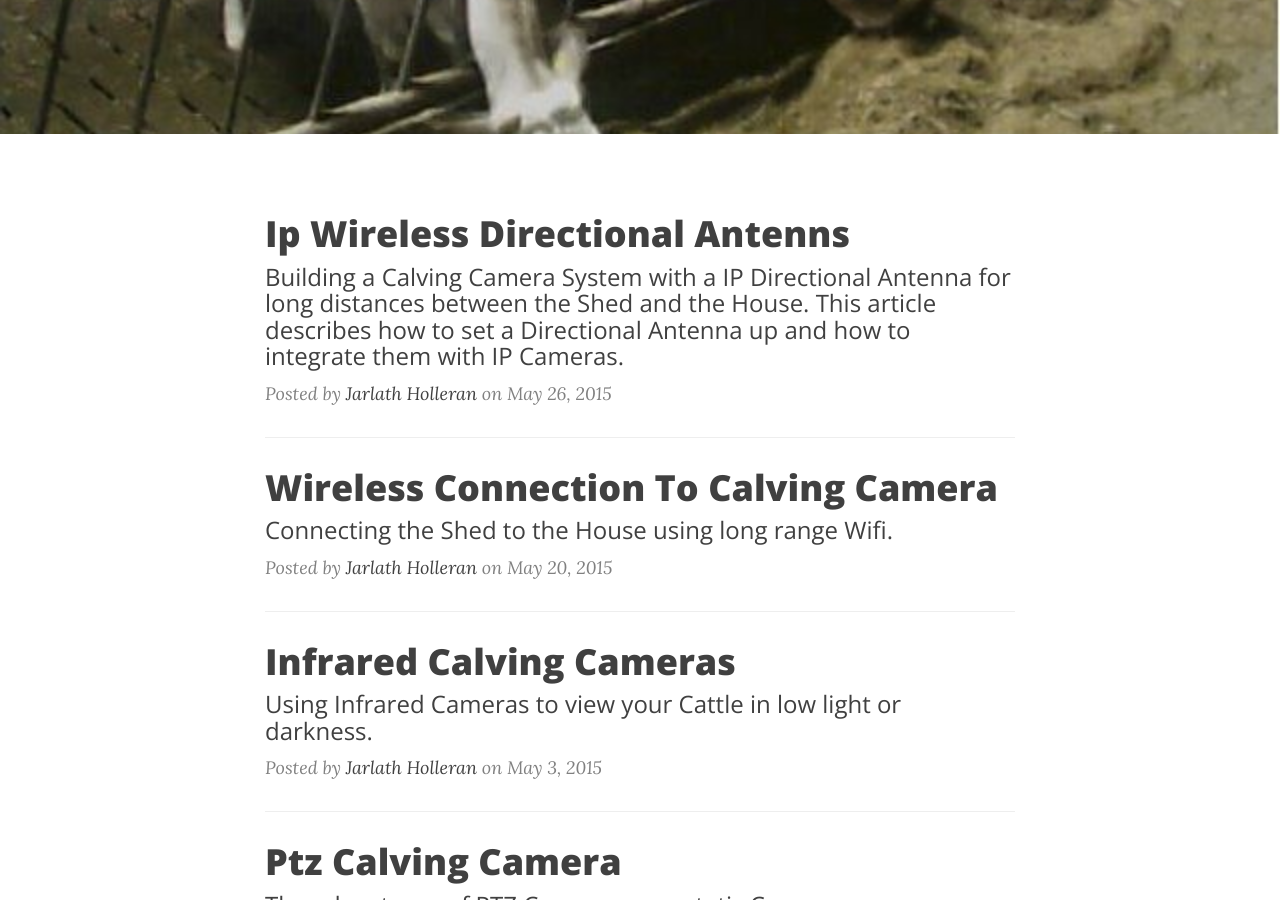
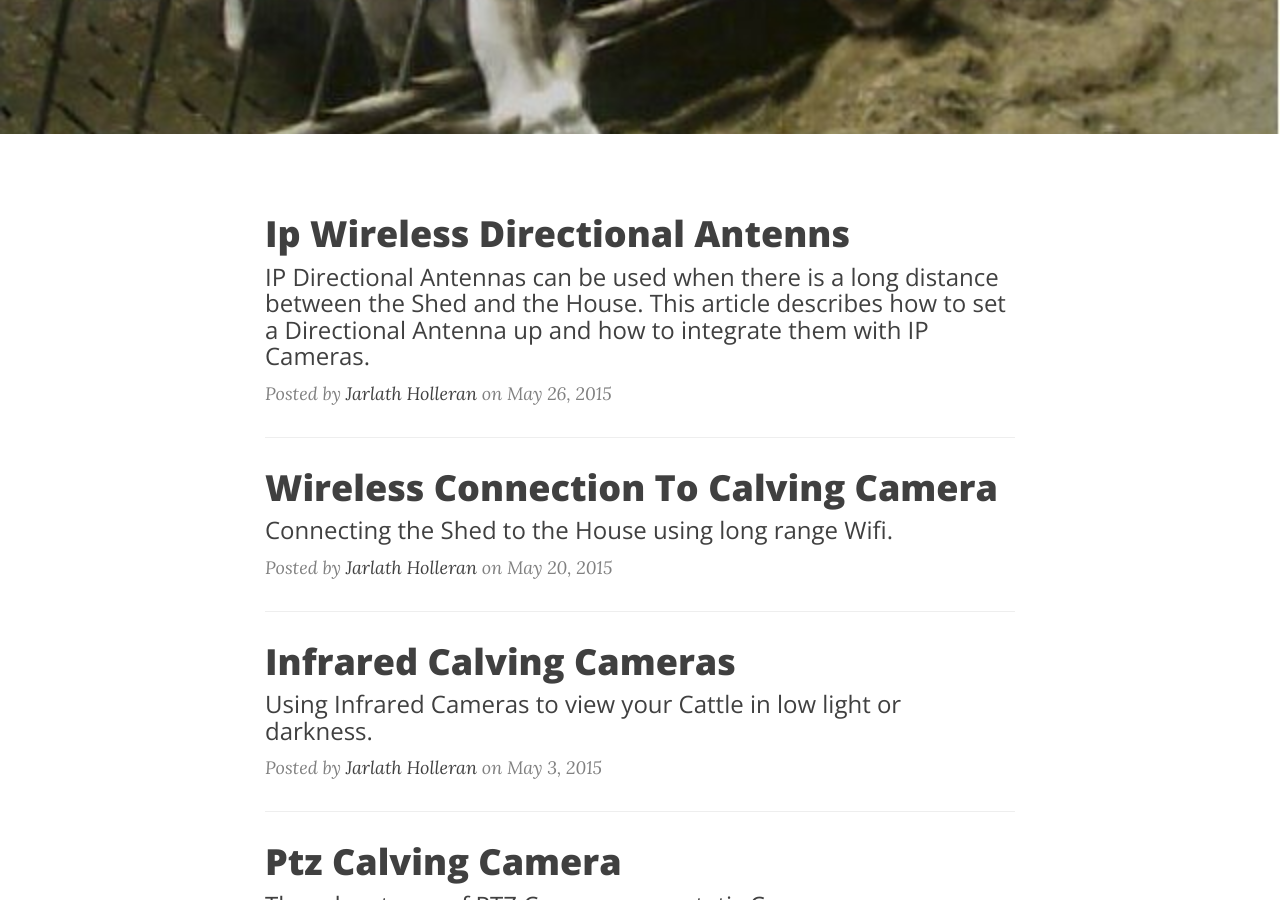
Before and after one commit to jholleran/calvingcamerareviews, a Jekyll site: the page built from index.html, in a window 1280 px wide and 900 px high, scrolled down 402 px. Built offline with Jekyll 4.4.1, drawn with Linux system fonts in a browser that asks for light colours; nearby versions of some CDN libraries.

Commit message:
fixed grammer and spelling issues

```diff
--- a/_posts/2015-05-26-ip-wireless-directional-antenns.markdown
+++ b/_posts/2015-05-26-ip-wireless-directional-antenns.markdown
@@ -6,7 +6,7 @@ date:   2015-05-26 22:40:00
 bg-img: ip-directional-antennas-bg.png
 text-color: gray
 description: |
-  Building a Calving Camera System with a IP Directional Antenna for long distances between the Shed and the House. This article describes how to set a Directional Antenna up and how to integrate them with IP Cameras.
+  IP Directional Antennas can be used when there is a long distance between the Shed and the House. This article describes how to set a Directional Antenna up and how to integrate them with IP Cameras.
 
 categories: wireless
 ---
@@ -36,15 +36,15 @@ The loco M2 transmits at 150 Mbps, which is very fast and is more than enough to
 These Antennas can be used outdoors and can be mounted to a pole.
 
 ##POE
-These Directional Antennas are power by <a href="http://en.wikipedia.org/wiki/Power_over_Ethernet">POE</a>. POE standes for Power Over Ethernet. This basically means that the Antenna is powered by the Ethernet Cable and means that there is no need for a separate power cable.
+These Directional Antennas are power by <a href="http://en.wikipedia.org/wiki/Power_over_Ethernet">POE</a>. POE stands for Power over Ethernet. This basically means that the Antenna is powered by the Ethernet Cable and means that there is no need for a separate power cable.
 
 
 ##Wireless Security
-Always make sure that the Wireless Security settings (WEP or WPA & WPA2) are set up correctly on these Antennas, and are password protected. This will encrypt the data being sent, to and from the antenna, and prevent other, unwanted guests, from hacking into your network. These radio signal from these Directional Antenna can picked up from a very long distance away so it would be better to be safe.
+Always make sure that the Wireless Security settings (WEP or WPA & WPA2) are set up correctly on these Antennas, and are password protected. This will encrypt the data being sent, to and from the antennas, and prevent other, unwanted guests, from hacking into your network. The radio signal from these Directional Antenna can picked up from a very long distance away so it would be better to be safe.
 
 
 ##Ubiquiti NanoStation loco M2
-These antenna can be purchased on Amazon and are reasonably priced. Here is a link to one of them:
+These antennas can be purchased on Amazon and are reasonably priced. Here is a link to one of them:
 
 <iframe style="width:120px;height:240px;" marginwidth="0" marginheight="0" scrolling="no" frameborder="0" src="//ws-na.amazon-adsystem.com/widgets/q?ServiceVersion=20070822&OneJS=1&Operation=GetAdHtml&MarketPlace=US&source=ac&ref=qf_sp_asin_til&ad_type=product_link&tracking_id=jhollerano-20&marketplace=amazon&region=US&placement=B004EGI3CI&asins=B004EGI3CI&linkId=NACNL6576ZSEOJ4Y&show_border=true&link_opens_in_new_window=true&price_color=BF3E3E&title_color=759BBD&bg_color=F9F3F3" >
 </iframe>
```
Also changed, not shown: other parts of _posts/2015-05-26-ip-wireless-directional-antenns.markdown (+2 -2 lines).
